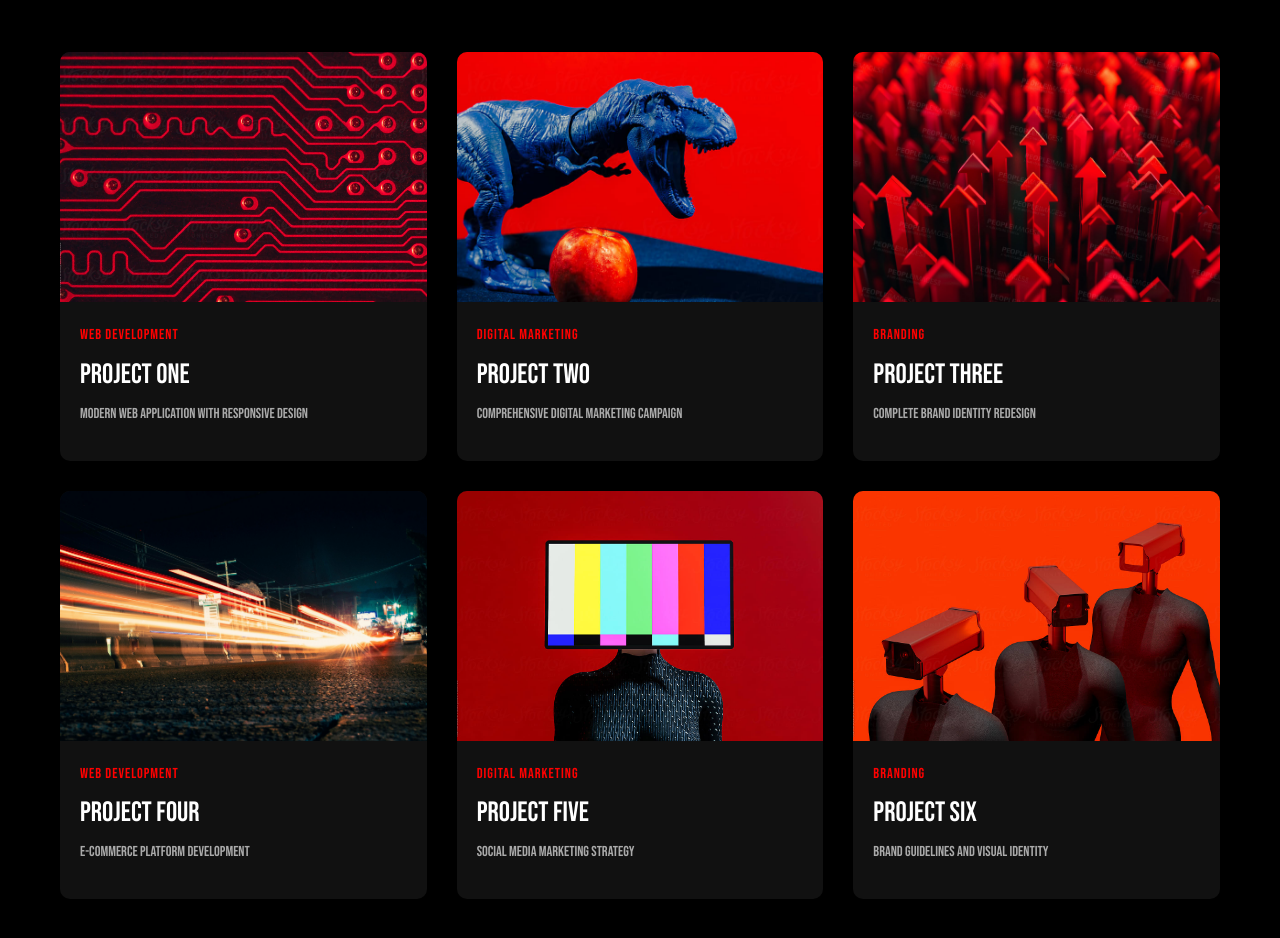
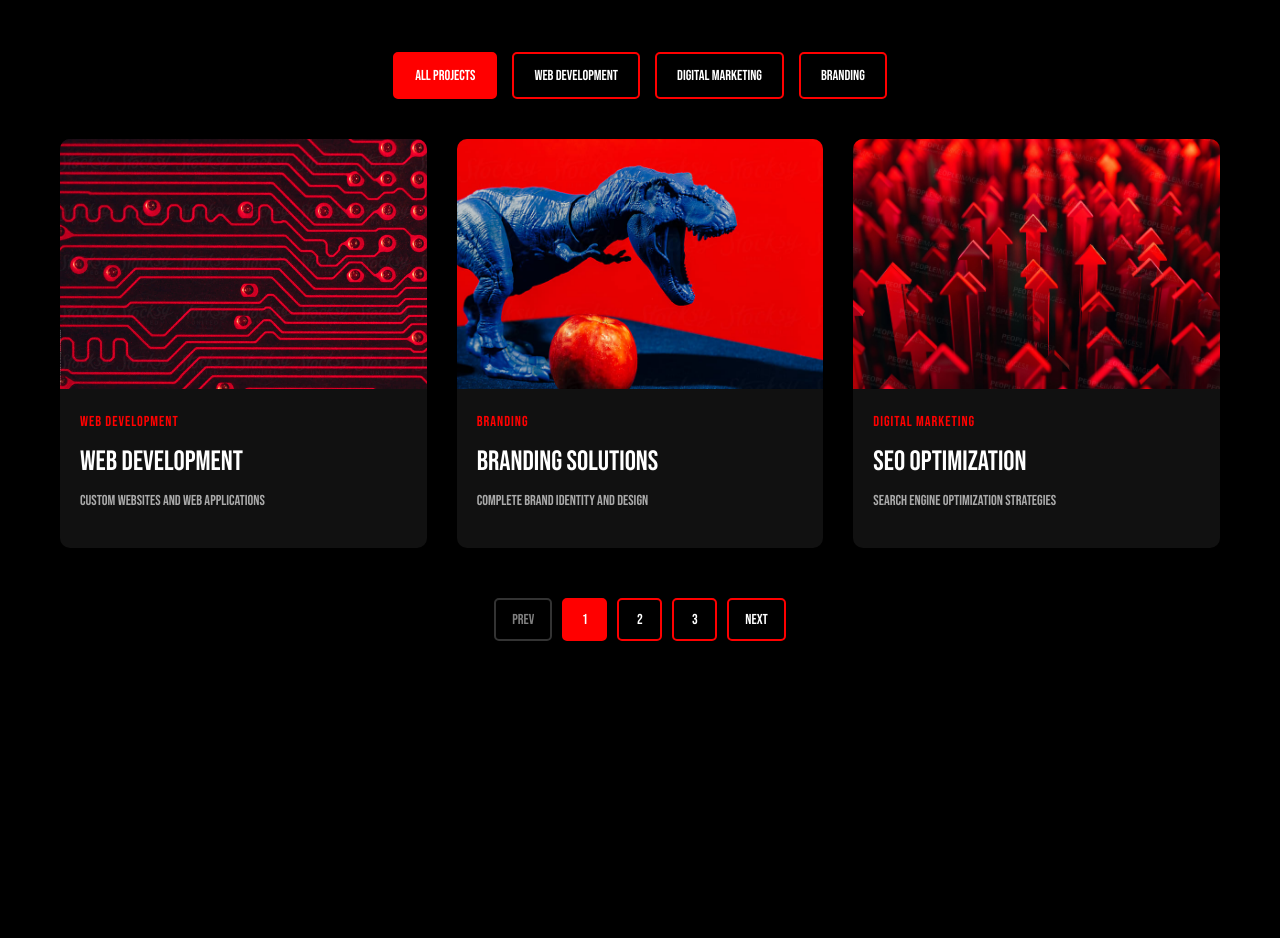
Before and after one commit to YoussefGad97/RedlineMedia, a React (Create React App) app: page /projects in a window 1280 px wide. Shown: the part 440-1378 px from the top of the page. After the commit the page ends 1161 px from the top, so only its background shows below. Built offline with nearby package versions, Linux system fonts and the light colour scheme.

Commit message:
add pagination- arwa

```diff
--- a/src/pages/Projects.js
+++ b/src/pages/Projects.js
@@ -1,4 +1,4 @@
-import React from 'react';
+import React, { useState } from 'react';
 import '../styles/Projects.scss';
 import Project1 from "../assets/images/Web.jpg";
 import Project2 from "../assets/images/Branding.jpg";
@@ -8,56 +8,101 @@ import Project5 from "../assets/images/Services.jpg";
 import Project6 from "../assets/images/landing1.jpg";
 
 const Projects = () => {
+  const [activeFilter, setActiveFilter] = useState('all');
+  const [currentPage, setCurrentPage] = useState(1);
+  const projectsPerPage = 3;  // Changed to 3 to make pagination visible
+
   const projects = [
     {
       id: 1,
-      title: "Project One",
+      title: "Web Development",
       category: "Web Development",
-      image: Project1,  // Replace with your actual image
-      description: "Modern web application with responsive design",
+      image: Project1,
+      description: "Custom websites and web applications",
       link: "#"
     },
     {
       id: 2,
-      title: "Project Two",
-      category: "Digital Marketing",
-      image: Project2,  // Replace with your actual image
-      description: "Comprehensive digital marketing campaign",
+      title: "Branding Solutions",
+      category: "Branding",
+      image: Project2,
+      description: "Complete brand identity and design",
       link: "#"
     },
     {
       id: 3,
-      title: "Project Three",
-      category: "Branding",
-      image: Project3,  // Replace with your actual image
-      description: "Complete brand identity redesign",
+      title: "SEO Optimization",
+      category: "Digital Marketing",
+      image: Project3,
+      description: "Search engine optimization strategies",
       link: "#"
     },
     {
       id: 4,
-      title: "Project Four",
-      category: "Web Development",
-      image: Project4,  // Replace with your actual image
-      description: "E-commerce platform development",
+      title: "Motion Graphics",
+      category: "Digital Marketing",
+      image: Project4,
+      description: "Engaging motion graphics and animations",
       link: "#"
     },
     {
       id: 5,
-      title: "Project Five",
-      category: "Digital Marketing",
-      image: Project5,  // Replace with your actual image
-      description: "Social media marketing strategy",
+      title: "Digital Services",
+      category: "Web Development",
+      image: Project5,
+      description: "Comprehensive digital solutions",
       link: "#"
     },
     {
       id: 6,
-      title: "Project Six",
+      title: "Marketing Strategy",
       category: "Branding",
-      image: Project6,  // Replace with your actual image
-      description: "Brand guidelines and visual identity",
+      image: Project6,
+      description: "Strategic marketing and branding",
+      link: "#"
+    },
+    // Adding duplicate projects to show pagination
+    {
+      id: 7,
+      title: "Web Development 2",
+      category: "Web Development",
+      image: Project1,
+      description: "Custom websites and web applications",
+      link: "#"
+    },
+    {
+      id: 8,
+      title: "Branding Solutions 2",
+      category: "Branding",
+      image: Project2,
+      description: "Complete brand identity and design",
+      link: "#"
+    },
+    {
+      id: 9,
+      title: "SEO Optimization 2",
+      category: "Digital Marketing",
+      image: Project3,
+      description: "Search engine optimization strategies",
       link: "#"
     }
   ];
+
+  const categories = ['all', 'Web Development', 'Digital Marketing', 'Branding'];
+
+  const filteredProjects = activeFilter === 'all'
+    ? projects
+    : projects.filter(project => project.category === activeFilter);
+
+  const indexOfLastProject = currentPage * projectsPerPage;
+  const indexOfFirstProject = indexOfLastProject - projectsPerPage;
+  const currentProjects = filteredProjects.slice(indexOfFirstProject, indexOfLastProject);
+  const totalPages = Math.ceil(filteredProjects.length / projectsPerPage);
+
+  const handleFilterChange = (category) => {
+    setActiveFilter(category);
+    setCurrentPage(1);
+  };
 
   return (
     <div className="projects-page">
@@ -66,8 +111,20 @@ const Projects = () => {
         <p>Discover our latest work and success stories</p>
       </div>
 
+      <div className="filter-container">
+        {categories.map((category) => (
+          <button
+            key={category}
+            className={`filter-btn ${activeFilter === category ? 'active' : ''}`}
+            onClick={() => handleFilterChange(category)}
+          >
+            {category === 'all' ? 'All Projects' : category}
+          </button>
+        ))}
+      </div>
+
       <div className="projects-grid">
-        {projects.map((project) => (
+        {currentProjects.map((project) => (
           <div className="project-card" key={project.id}>
             <div className="project-image">
               <img src={project.image} alt={project.title} />
@@ -83,6 +140,36 @@ const Projects = () => {
           </div>
         ))}
       </div>
+
+      {totalPages > 1 && (
+        <div className="pagination">
+          <button
+            className={`pagination-btn ${currentPage === 1 ? 'disabled' : ''}`}
+            onClick={() => setCurrentPage(prev => Math.max(prev - 1, 1))}
+            disabled={currentPage === 1}
+          >
+            Prev
+          </button>
+
+          {[...Array(totalPages)].map((_, index) => (
+            <button
+              key={index + 1}
+              className={`pagination-btn ${currentPage === index + 1 ? 'active' : ''}`}
+              onClick={() => setCurrentPage(index + 1)}
+            >
+              {index + 1}
+            </button>
+          ))}
+
+          <button
+            className={`pagination-btn ${currentPage === totalPages ? 'disabled' : ''}`}
+            onClick={() => setCurrentPage(prev => Math.min(prev + 1, totalPages))}
+            disabled={currentPage === totalPages}
+          >
+            Next
+          </button>
+        </div>
+      )}
     </div>
   );
 };
--- a/src/styles/Projects.scss
+++ b/src/styles/Projects.scss
@@ -107,6 +107,38 @@
     }
   }
 
+  .filter-container {
+    max-width: 1200px;
+    margin: 0 auto 40px;
+    padding: 0 20px;
+    display: flex;
+    justify-content: center;
+    gap: 15px;
+    flex-wrap: wrap;
+
+    .filter-btn {
+      padding: 10px 20px;
+      border: 2px solid #ff0000;
+      background: transparent;
+      color: #fff;
+      border-radius: 5px;
+      cursor: pointer;
+      transition: all 0.3s ease;
+      text-transform: capitalize;
+      font-size: 0.9rem;
+
+      &:hover {
+        background: #ff0000;
+        color: #fff;
+      }
+
+      &.active {
+        background: #ff0000;
+        color: #fff;
+      }
+    }
+  }
+
   @media (max-width: 992px) {
     .projects-grid {
       grid-template-columns: repeat(2, 1fr);
@@ -118,4 +150,47 @@
       grid-template-columns: 1fr;
     }
   }
+
+  .pagination {
+    display: flex;
+    justify-content: center;
+    align-items: center;
+    gap: 10px;
+    margin-top: 50px;
+    padding: 0 20px;
+
+    .pagination-btn {
+      padding: 8px 16px;
+      border: 2px solid #ff0000;
+      background: transparent;
+      color: #fff;
+      border-radius: 5px;
+      cursor: pointer;
+      transition: all 0.3s ease;
+      font-size: 0.9rem;
+      min-width: 45px;
+
+      &:hover:not(.disabled) {
+        background: #ff0000;
+        color: #fff;
+        transform: translateY(-2px);
+      }
+
+      &.active {
+        background: #ff0000;
+        color: #fff;
+      }
+
+      &.disabled {
+        opacity: 0.5;
+        cursor: not-allowed;
+        border-color: #666;
+
+        &:hover {
+          background: transparent;
+          transform: none;
+        }
+      }
+    }
+  }
 }
```
